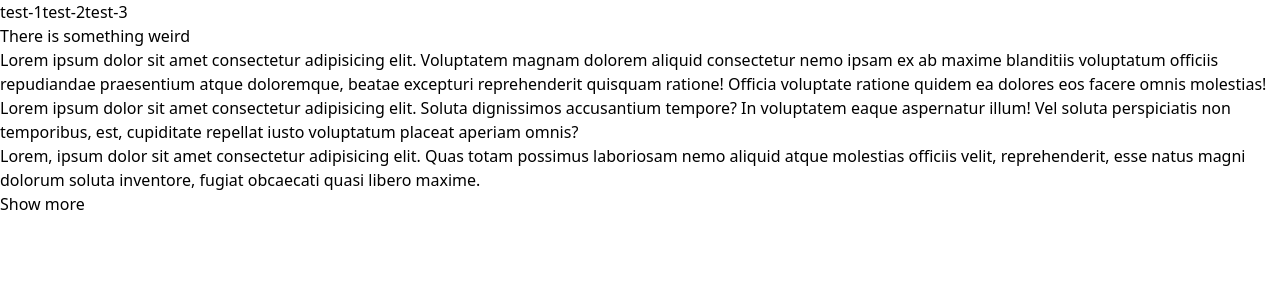
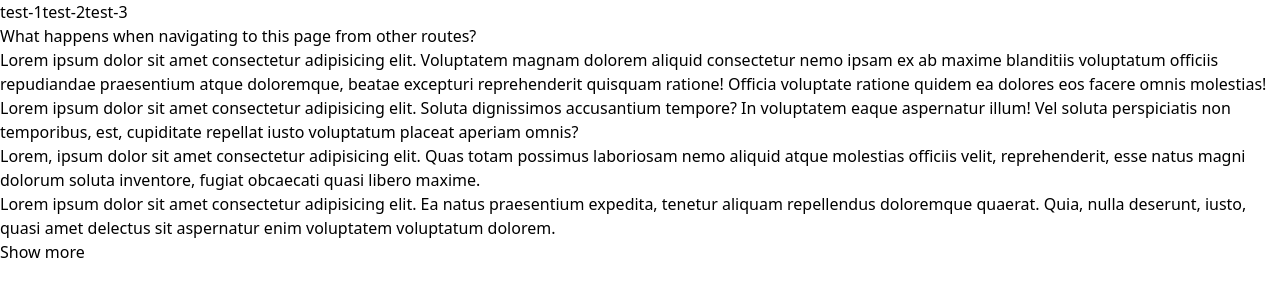
Before and after one commit to CreatorDB/interview-react, a React (Vite) app: page /test-3 in a window 1280 px wide. Shown: the top 300 px of the page. Built offline with nearby package versions, Linux system fonts and the light colour scheme.

Commit message:
feat: update test3

```diff
--- a/src/routes/test-3/page.tsx
+++ b/src/routes/test-3/page.tsx
@@ -25,7 +25,7 @@ export const Test3Page = () => {
 
   return (
     <>
-      <h1 className="text-lg font-bold">There is something weird</h1>
+      <h1 className="text-lg font-bold">What happens when navigating to this page from other routes?</h1>
       <div>
         {/* intro */}
         <div ref={introEl} className={[introElHeight > 72 ? 'line-clamp-3' : '', 'w-60'].join(' ')}>
@@ -42,9 +42,18 @@ export const Test3Page = () => {
             molestias officiis velit, reprehenderit, esse natus magni dolorum soluta inventore, fugiat obcaecati quasi
             libero maxime.
           </p>
+          <p>
+            Lorem ipsum dolor sit amet consectetur adipisicing elit. Ea natus praesentium expedita, tenetur aliquam
+            repellendus doloremque quaerat. Quia, nulla deserunt, iusto, quasi amet delectus sit aspernatur enim
+            voluptatem voluptatum dolorem.
+          </p>
         </div>
         {/* show more button */}
-        {hasShowButton && <button className='text-blue-500' onClick={handleClickShowMore}>Show more</button>}
+        {hasShowButton && (
+          <button className="text-blue-500" onClick={handleClickShowMore}>
+            Show more
+          </button>
+        )}
       </div>
     </>
   );
```
